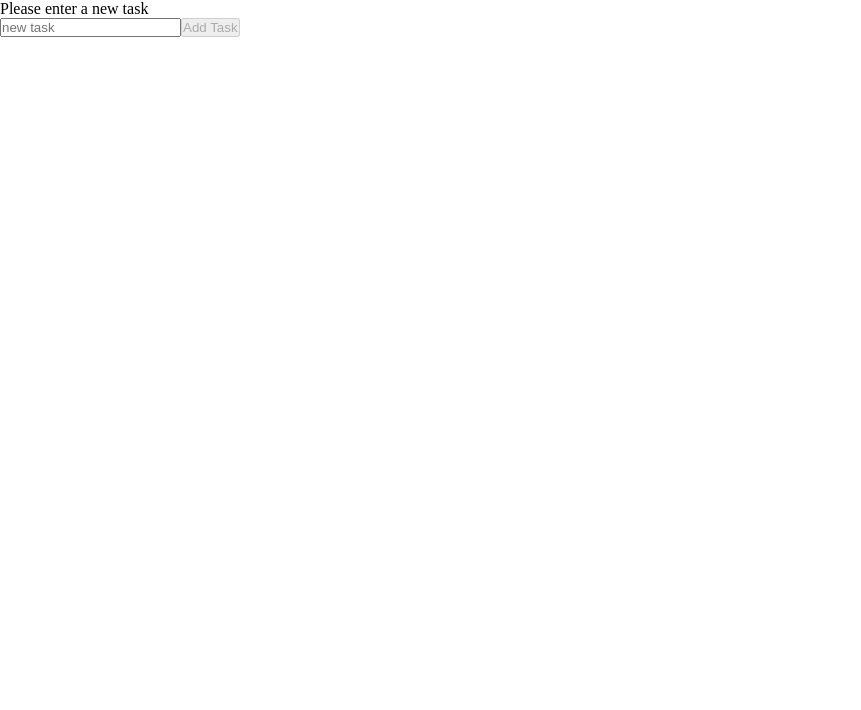
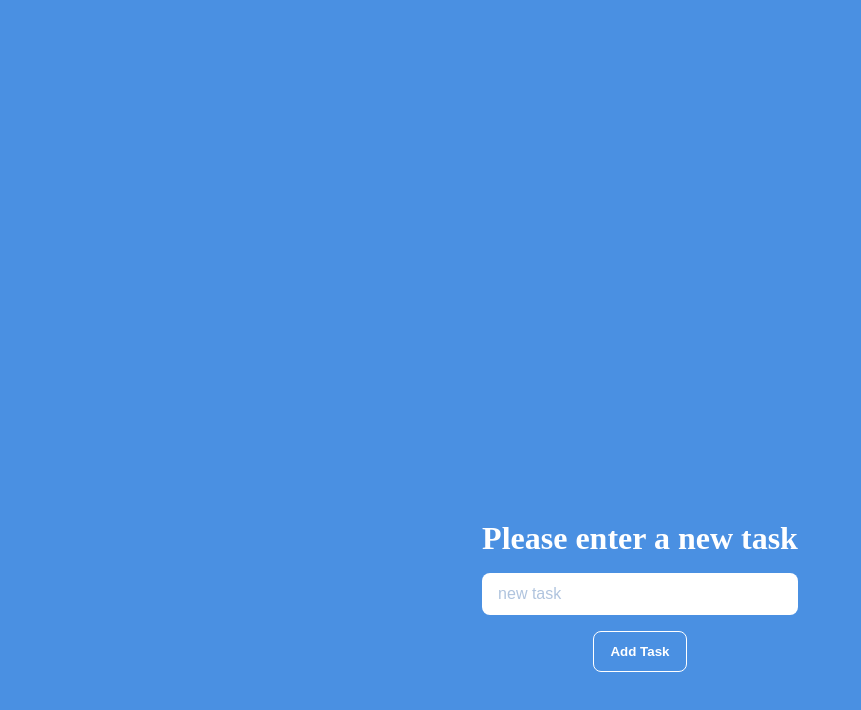
Before and after one commit to luis-pomare/task-manager, a React (Vite) app: page / in a window 1280 px wide. Shown: the top 710 px of the page, without its empty margins (0-861 px from the left). Built offline with nearby package versions, Linux system fonts and the light colour scheme.

Commit message:
Add basic styling

```diff
--- a/src/App.css
+++ /dev/null
@@ -1,5 +0,0 @@
-* {
-  margin: 0;
-  padding: 0;
-  box-sizing: border-box;
-}
--- a/src/App.jsx
+++ b/src/App.jsx
@@ -1,4 +1,4 @@
-import './App.css';
+import './styling/App.css';
 import TaskManager from './features/tasks/TaskManager.jsx';
 
 function App() {
--- a/src/features/tasks/TaskManager.jsx
+++ b/src/features/tasks/TaskManager.jsx
@@ -11,7 +11,11 @@ function TaskManager() {
     ]);
   }
 
-  return <TaskForm addTask={addTask} />;
+  return (
+    <>
+      <TaskForm addTask={addTask} />
+    </>
+  );
 }
 
 export default TaskManager;
--- a/src/features/tasks/components/TaskForm.jsx
+++ b/src/features/tasks/components/TaskForm.jsx
@@ -9,15 +9,16 @@ function TaskForm({ addTask }) {
   }
 
   return (
-    <form onSubmit={submitHandler}>
-      <p>Please enter a new task</p>
+    <form onSubmit={submitHandler} id='form-container'>
+      <h1>Please enter a new task</h1>
       <input
         type='text'
         placeholder='new task'
         value={newTask}
         onChange={(event) => setNewTask(event.target.value)}
+        id='task-input'
       />
-      <button type='submit' disabled={!newTask.trim()}>
+      <button type='submit' disabled={!newTask.trim()} id='submit'>
         Add Task
       </button>
     </form>
--- /dev/null
+++ b/src/styling/App.css
@@ -0,0 +1,51 @@
+* {
+  margin: 0;
+  padding: 0;
+  box-sizing: border-box;
+}
+
+html {
+  background-color: #4a90e2;
+  color: #fff;
+}
+
+#root {
+  min-height: 100dvh;
+  display: flex;
+  flex-direction: column;
+  justify-content: flex-end;
+  align-items: center;
+  padding: 10%;
+}
+
+#form-container {
+  display: flex;
+  flex-direction: column;
+  gap: 16px;
+  align-items: center;
+}
+
+#task-input {
+  width: 100%;
+  max-width: 400px;
+  font-size: 16px;
+  border: none;
+  padding: 12px 16px;
+  border-radius: 8px;
+}
+
+#task-input::placeholder {
+  color: #b0c4de;
+  opacity: 1;
+  font-weight: 400;
+}
+
+#submit {
+  max-width: 250px;
+  padding: 12px 16px;
+  border-radius: 8px;
+  color: #fff;
+  background-color: inherit;
+  font-weight: 900;
+  border: 1px solid #fff;
+}
```
